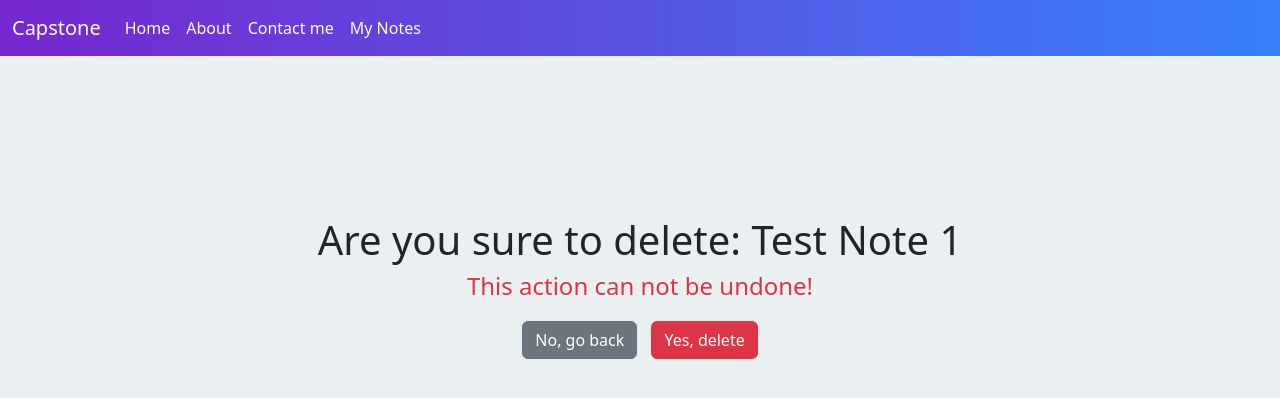
After one commit to drinzunza/capstone_ch34, a Django app: page /notes/delete/1/ in a window 1280 px wide. The commit adds this page. Shown: the top 398 px of the page. Run offline with Django 5.2, Linux system fonts and the light colour scheme; data comes from the database, SQL or seed files in the repository; both versions use the stored data as it was after the commit.

Commit message:
CRUD for NOTES

```diff
--- a/notes/urls.py
+++ b/notes/urls.py
@@ -4,4 +4,7 @@ from . import views
 urlpatterns = [
     path('list/', views.NoteList.as_view(), name="note_list"),
     path('create/', views.NoteCreate.as_view(), name="note_create"),
+    path('details/<int:pk>/', views.NoteDetail.as_view(), name="note_details"),
+    path('update/<int:pk>/', views.NoteUpdate.as_view(), name="note_update"),
+    path('delete/<int:pk>/', views.NoteDelete.as_view(), name="note_delete"),
 ]
--- a/notes/views.py
+++ b/notes/views.py
@@ -1,5 +1,5 @@
 from django.shortcuts import render
-from django.views.generic import ListView, CreateView
+from django.views.generic import ListView, CreateView, DetailView, UpdateView, DeleteView
 from .models import Note
 from .forms import NoteForm
 from django.urls import reverse_lazy
@@ -27,3 +27,36 @@ class NoteCreate(CreateView):
     form_class = NoteForm
     template_name = "notes/create.html"
     success_url = reverse_lazy('note_list')
+
+    def get_context_data(self, **kwargs):
+        # allow us to extend/modify the context pass to the template
+        context = super().get_context_data(**kwargs)
+        context["title"] = "Create Note"
+        return context
+
+
+
+class NoteDetail(DetailView):
+    model = Note
+    template_name = "notes/details.html"
+
+
+
+class NoteUpdate(UpdateView):
+    model = Note
+    form_class = NoteForm
+    template_name = "notes/create.html"
+    success_url = reverse_lazy('note_list')
+
+    def get_context_data(self, **kwargs):
+        context = super().get_context_data(**kwargs)
+        context["title"] = "Update Note"
+        return context
+
+
+
+
+class NoteDelete(DeleteView):
+    model = Note
+    template_name = "notes/delete.html"
+    success_url = reverse_lazy('note_list')
--- a/static/css/notes.css
+++ b/static/css/notes.css
@@ -18,7 +18,7 @@
     background-color: white;
     padding: 5px;
     vertical-align: top;
-    height: 250px;
+    height: 280px;
 }
 
 .note-list .note h3  {
@@ -44,12 +44,47 @@
 
 
 
+.note-details {
+    max-width: 800px;
+    margin-left: auto;
+    margin-right: auto;
+}
+
+.note-details .main-img {
+    max-width: 100%;
+}
+
+.note-details h3 {
+    margin-top: 20px;
+    margin-bottom: 20px;
+    color: darkcyan;
+}
+
+.note-details .date {
+    font-size: 12px;
+    color: #999b9b;
+}
 
 
+.note-details p {
+    white-space: pre-wrap;
+}
 
+.note-delete {
+    max-width: 800px;
+    margin-left: auto;
+    margin-right: auto;
+    padding-top: 10rem;
+    text-align: center;
+}
 
+.note-delete button {
+    margin-left: 10px;
+}
 
-
+.note-delete form {
+    margin-top:20px;
+}
 
 @media(max-width:767px) {
     /* CSS for MOBILE */
--- a/templates/notes/create.html
+++ b/templates/notes/create.html
@@ -1,6 +1,6 @@
 {% extends 'base.html' %}
 
-{% block title %}Create Note{% endblock %}
+{% block title %}{{ title }}{% endblock %}
 
 {% load static %}
 {% block css %}
@@ -10,7 +10,7 @@
 {% block content %}
 <div class="note-create">
 
-    <h1>Create a new note</h1>
+    <h1>{{ title }}</h1>
 
     <form method="post" enctype="multipart/form-data">
         {% csrf_token %}
--- /dev/null
+++ b/templates/notes/delete.html
@@ -0,0 +1,24 @@
+{% extends 'base.html' %}
+
+{% block title %}Delete Note{% endblock %}
+
+{% load static %}
+{% block css %}
+<link rel="stylesheet" href="{% static 'css/notes.css' %}">
+{% endblock %}
+
+{% block content %}
+<div class="note-delete">
+
+    <h1>Are you sure to delete: {{note.title}}</h1>
+    <h4 class="text-danger">This action can not be undone!</h4>
+
+    <form method="post">
+        {% csrf_token %}
+
+        <a class="btn btn-secondary" href="{% url 'note_details' note.id %}">No, go back</a>
+        <button class="btn btn-danger">Yes, delete</button>
+    </form>
+
+</div>
+{% endblock %}
--- a/templates/notes/list.html
+++ b/templates/notes/list.html
@@ -25,6 +25,10 @@
 
                 <h3>{{ note.title }}</h3>
                 <label>{{ note.created_on }}</label>
+
+                <div class="controls">
+                    <a class="btn btn-sm btn-outline-primary" href="{% url 'note_details' note.id %}">View details</a>
+                </div>
             </div>
         {% endfor %}
     </div>
```
Also changed, not shown: templates/notes/details.html (added, +29 -0 lines), db.sqlite3.
